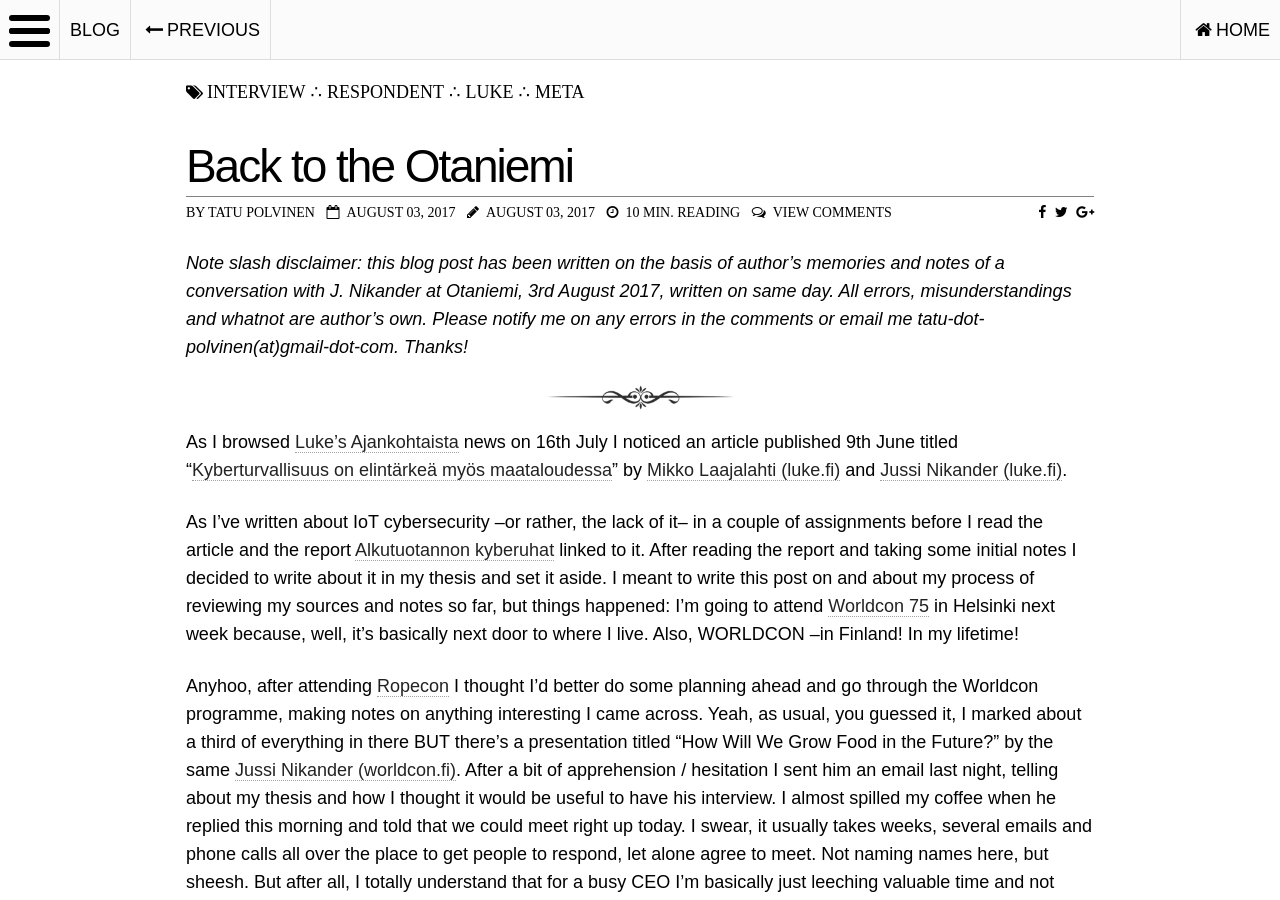
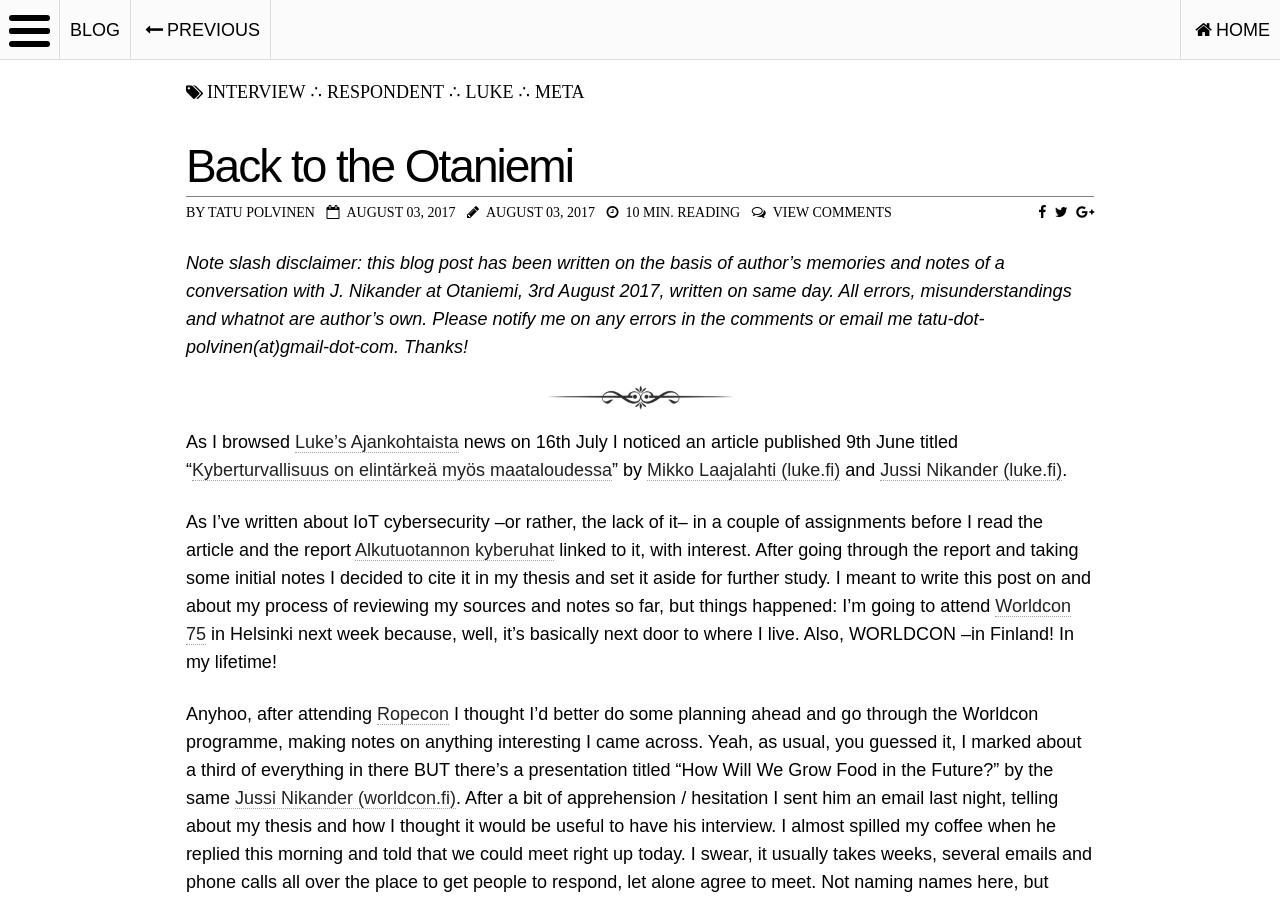
Before and after one commit to tpolvinen/tpolvinen.github.io, a Jekyll site: the page built from _posts/blog/2017-08-03-Back-to-the-Otaniemi.md, in a window 1280 px wide and 900 px high. Built offline with Jekyll 4.4.1, drawn with Linux system fonts in a browser that asks for light colours; nearby versions of some CDN libraries; comment, search, counter and statistics services are not loaded.

Commit message:
Refactoring: Post: Back to the Otaniemi

```diff
--- a/_posts/blog/2017-08-03-Back-to-the-Otaniemi.md
+++ b/_posts/blog/2017-08-03-Back-to-the-Otaniemi.md
@@ -21,7 +21,7 @@ relatedposts:
 As I browsed [Luke's Ajankohtaista](https://www.luke.fi/luke/ajankohtaista/) news on 16th July I noticed
 an article published 9th June titled "[Kyberturvallisuus on elintärkeä myös maataloudessa](https://www.luke.fi/uutiset/kyberturvallisuus-elintarkea-myos-maataloudessa/)" by [Mikko Laajalahti (luke.fi)](https://www.luke.fi/henkilosto/mikko-laajalahti/) and [Jussi Nikander (luke.fi)](https://www.luke.fi/henkilosto/jussi-nikander/).
 
-As I've written about IoT cybersecurity --or rather, the lack of it-- in a couple of assignments before I read the article and the report [Alkutuotannon kyberuhat](http://jukuri.luke.fi/bitstream/handle/10024/539088/luke-luobio_32_2017.pdf?sequence=1&isAllowed=y) linked to it. After reading the report and taking some initial notes I decided to write about it in my thesis and set it aside. I meant to write this post on and about my process of reviewing my sources and notes so far, but things happened: I'm going to attend [Worldcon 75](http://www.worldcon.fi) in Helsinki next week because, well, it's basically next door to where I live. Also, WORLDCON --in Finland! In my lifetime!
+As I've written about IoT cybersecurity --or rather, the lack of it-- in a couple of assignments before I read the article and the report [Alkutuotannon kyberuhat](http://jukuri.luke.fi/bitstream/handle/10024/539088/luke-luobio_32_2017.pdf?sequence=1&isAllowed=y) linked to it, with interest. After going through the report and taking some initial notes I decided to cite it in my thesis and set it aside for further study. I meant to write this post on and about my process of reviewing my sources and notes so far, but things happened: I'm going to attend [Worldcon 75](http://www.worldcon.fi) in Helsinki next week because, well, it's basically next door to where I live. Also, WORLDCON --in Finland! In my lifetime!
 
 Anyhoo, after attending [Ropecon](https://2017.ropecon.fi) I thought I'd better do some planning ahead and go through the Worldcon programme, making notes on anything interesting I came across. Yeah, as usual, you guessed it, I marked about a third of everything in there BUT there's a presentation titled "How Will We Grow Food in the Future?" by the same [Jussi Nikander (worldcon.fi)](http://www.worldcon.fi/guide/#part/3950). After a bit of apprehension / hesitation I sent him an email last night, telling about my thesis and how I thought it would be useful to have his interview. I almost spilled my coffee when he replied this morning and told that we could meet right up today. I swear, it usually takes weeks, several emails and phone calls all over the place to get people to respond, let alone agree to meet. Not naming names here, but sheesh. But after all, I totally understand that for a busy CEO I'm basically just leeching valuable time and not adding much value to their firm. So there's that --and no hard feelings. :-)
 
```
